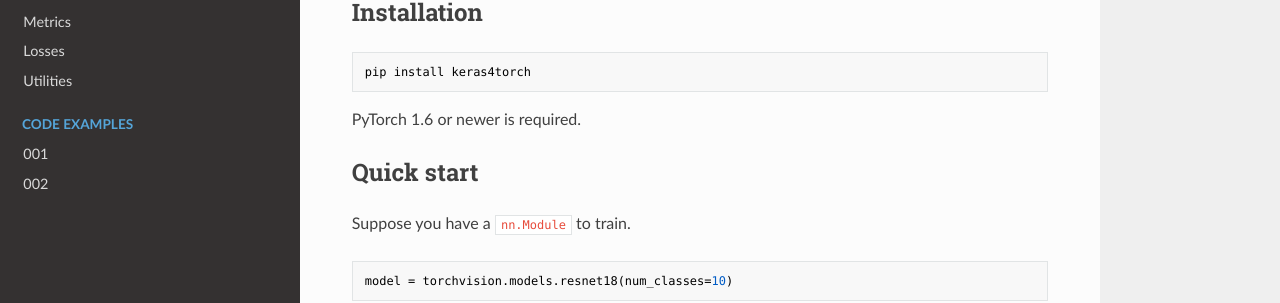
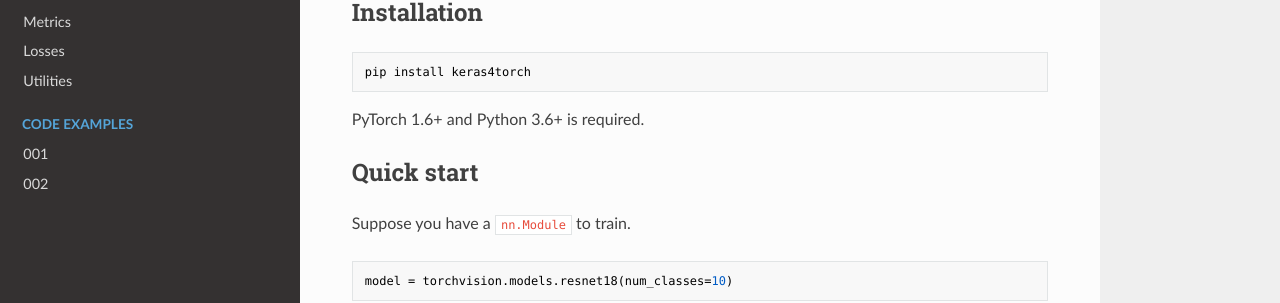
Before and after one commit to blueloveTH/keras4torch, an MkDocs documentation site: the page built from docs/docs/index.md, in a window 1280 px wide and 900 px high. Shown: the part 381-684 px from the top of the window. Built offline with MkDocs 1.6.1, drawn with Linux system fonts in a browser that asks for light colours; nearby versions of some CDN libraries.

Commit message:
update docs

````diff
--- a/docs/docs/index.md
+++ b/docs/docs/index.md
@@ -16,7 +16,7 @@
 pip install keras4torch
 ```
 
-PyTorch 1.6 or newer is required.
+PyTorch 1.6+ and Python 3.6+ is required.
 
 
 
````
Also changed, not shown: README.md.
